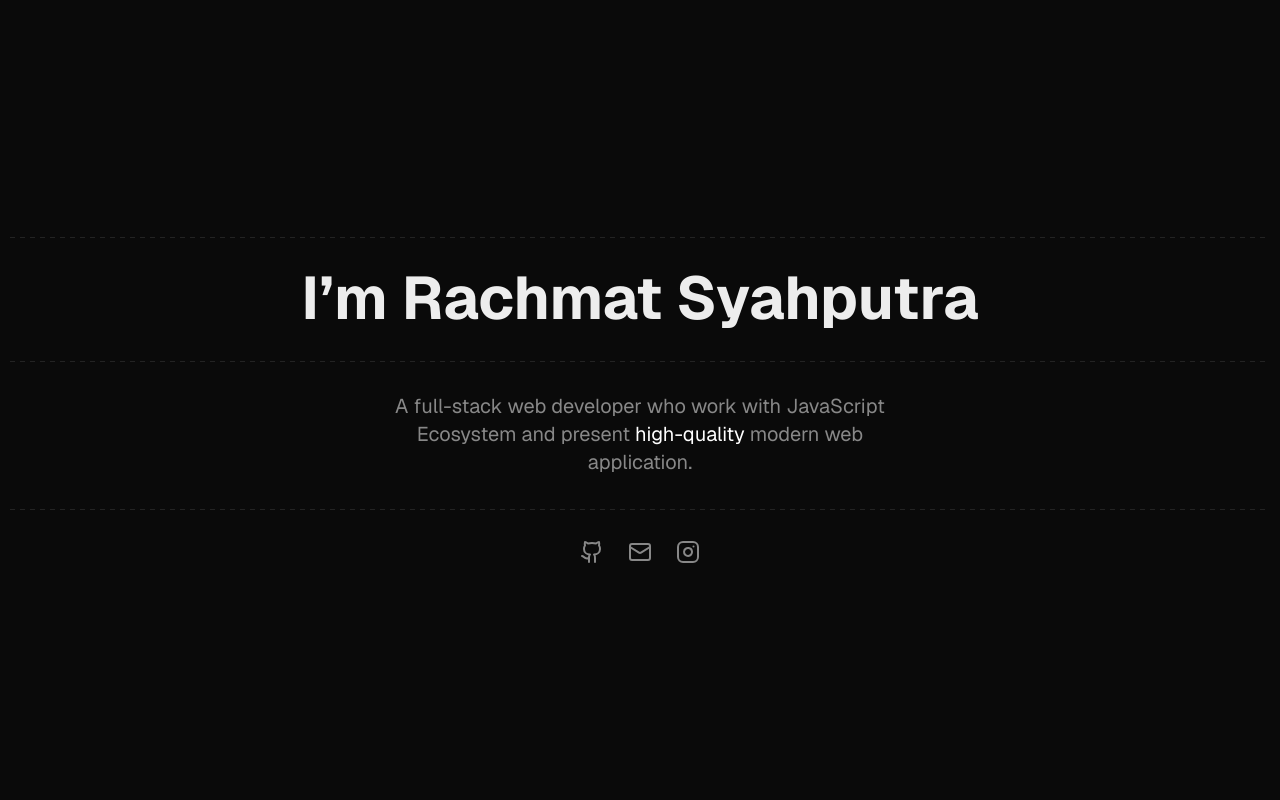
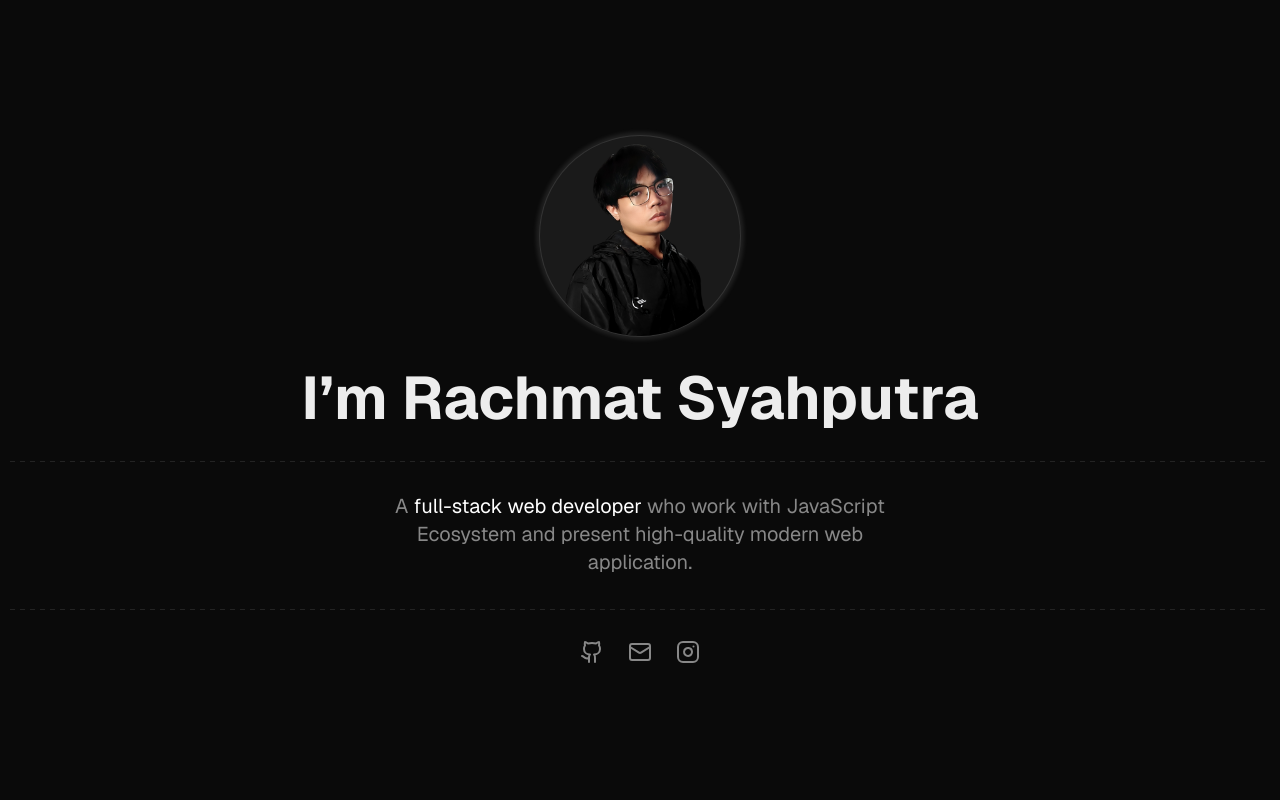
Before and after one commit to rach-syahputra/personal-website, a Next.js app: page / in a window 1280 px wide. Shown: the top 800 px of the page. Built offline with nearby package versions, Linux system fonts and the light colour scheme.

Commit message:
add professional photo to home page

```diff
--- a/src/app/components/home-content.tsx
+++ b/src/app/components/home-content.tsx
@@ -4,16 +4,20 @@ import Description from '@/components/description'
 import Header from '@/components/header'
 import Section from '@/components/section'
 import VerticalLine from '@/components/vertical-line'
+import Image from 'next/image'
 
 export default function HomeContent() {
   return (
-    <Section id='home' className='relative py-32 lg:h-screen lg:py-0'>
-      <VerticalLine animationDelay='1000' />
+    <Section id='home' className='relative h-screen py-32 lg:py-0'>
+      <div className='shadow-photo relative h-36 w-36 overflow-hidden rounded-full bg-dark-hover bg-opacity-10 lg:h-[200px] lg:w-[200px]'>
+        <Image src='/professional-photo.png' alt='professional photo' fill />
+      </div>
       <Header>I&rsquo;m Rachmat Syahputra</Header>
       <VerticalLine animationDelay='1050' />
+
       <Description className='px-8'>
-        A full-stack web developer who work with JavaScript Ecosystem and
-        present <span className='text-white'>high-quality</span> modern web
+        A <span className='text-white'>full-stack web developer</span> who work
+        with JavaScript Ecosystem and present high-quality modern web
         application.
       </Description>
       <VerticalLine animationDelay='1100' />
--- a/tailwind.config.ts
+++ b/tailwind.config.ts
@@ -19,7 +19,9 @@ export default {
         gray: 'var(--gray)'
       },
       boxShadow: {
-        default: '0 0 0 1px rgba(237, 237, 237, 0.3)'
+        default: '0 0 0 1px rgba(237, 237, 237, 0.3)',
+        photo:
+          '0px 0px 4px 4px rgba(237, 237, 237, 0.1), 0px 0px 0px 1px rgba(237, 237, 237, 0.1) '
       },
       maxWidth: {
         default: '1200px'
```
Also changed, not shown: public/professional-photo.png (added).
